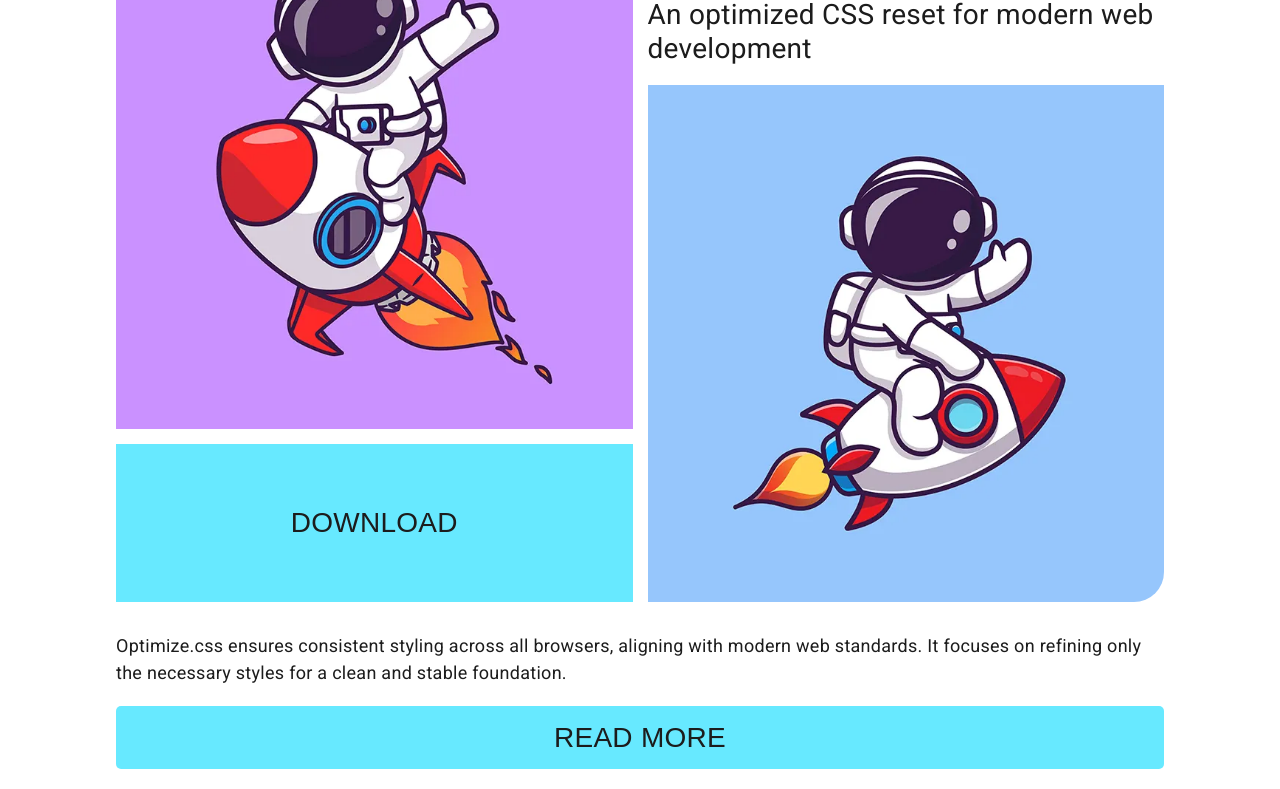
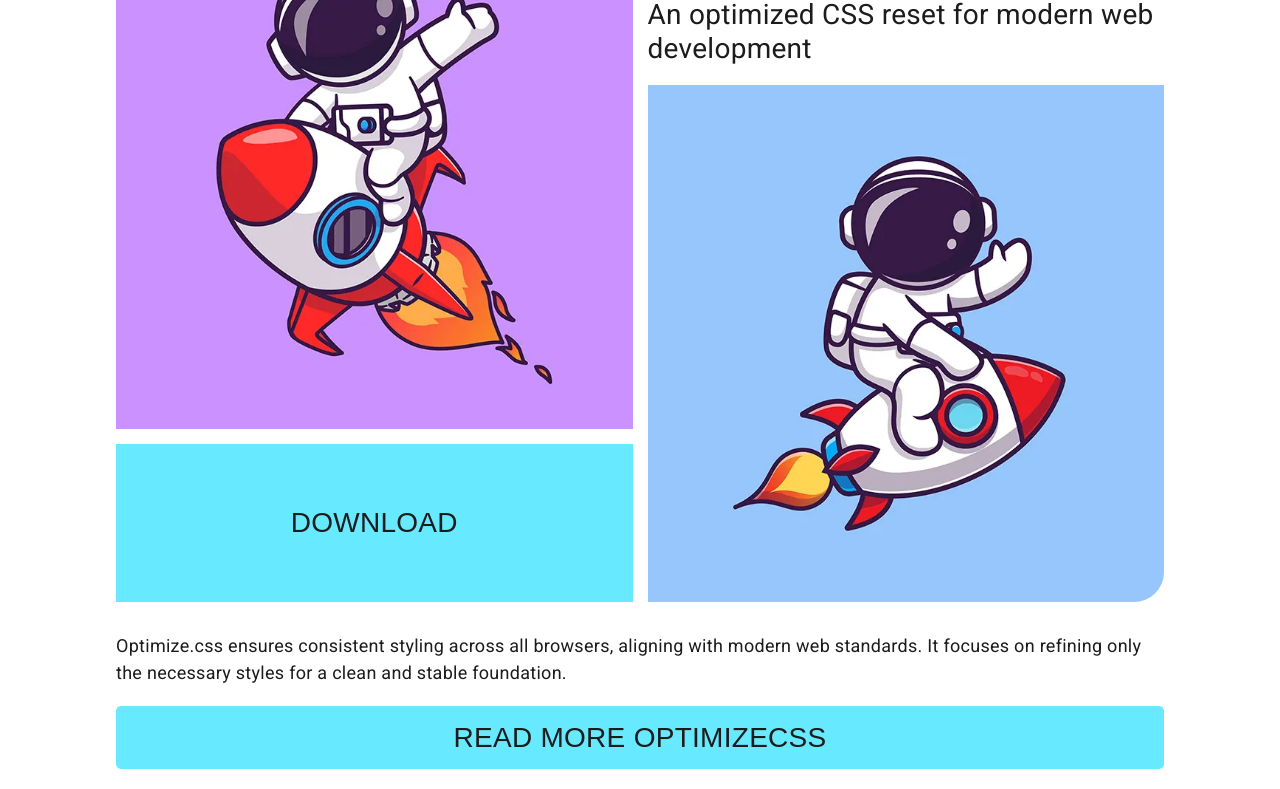
Before and after one commit to ovcharovcoder/optimizecss-website, a plain HTML site: page index.html in a window 1280 px wide. Shown: the part 108-897 px from the top of the page. Drawn offline with Linux system fonts and the light colour scheme; a web font is replaced by a local one.

Commit message:
Update index.html

```diff
--- a/index.html
+++ b/index.html
@@ -52,7 +52,7 @@
 						class="promo__about-btn"
 						href="https://github.com/ovcharovcoder/optimize.css"
 						title="Go to GitHub repository to view optimized CSS"
-						>Read more</a
+						>Read more optimizecss</a
 					>
 				</div>
 			</div>
```
